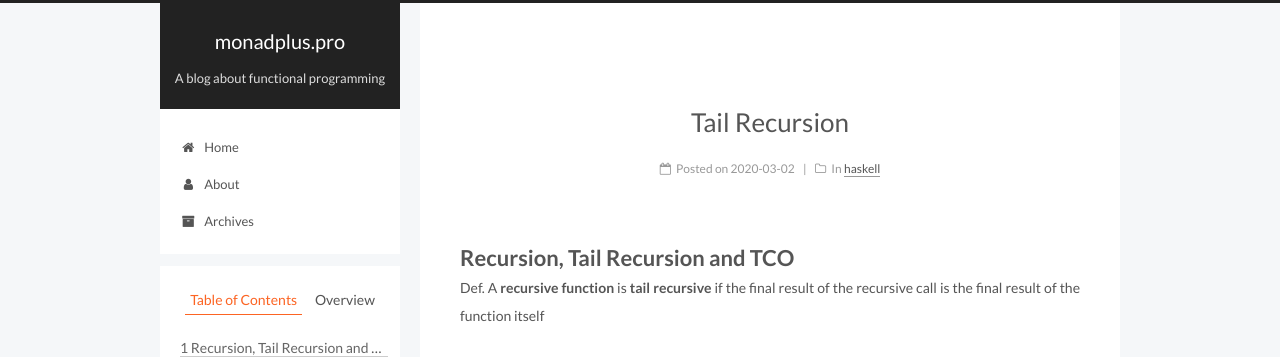
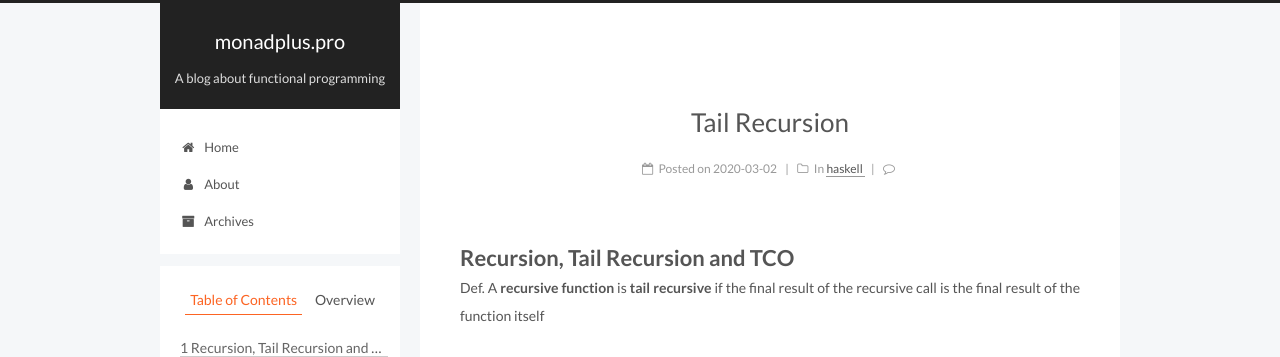
Before and after one commit to monadplus/monadplus.github.io, a Jekyll site: the page built from _posts/2020-03-02-tail-recursion.md, in a window 1280 px wide. Shown: the top 357 px of the page. Built offline with Jekyll 4.4.1, drawn with Linux system fonts in a browser that asks for light colours; comment, search, counter and statistics services are not loaded.

Commit message:
Add disqus plugin

```diff
--- a/_config.yml
+++ b/_config.yml
@@ -386,8 +386,8 @@
 
 # Disqus
 disqus:
-  enable: false
-  shortname:
+  enable: true
+  shortname: monadplus.pro
   count: true
   # hide comments (visitors need to click to load the comments)
   # count need to be false when hide is true
```
